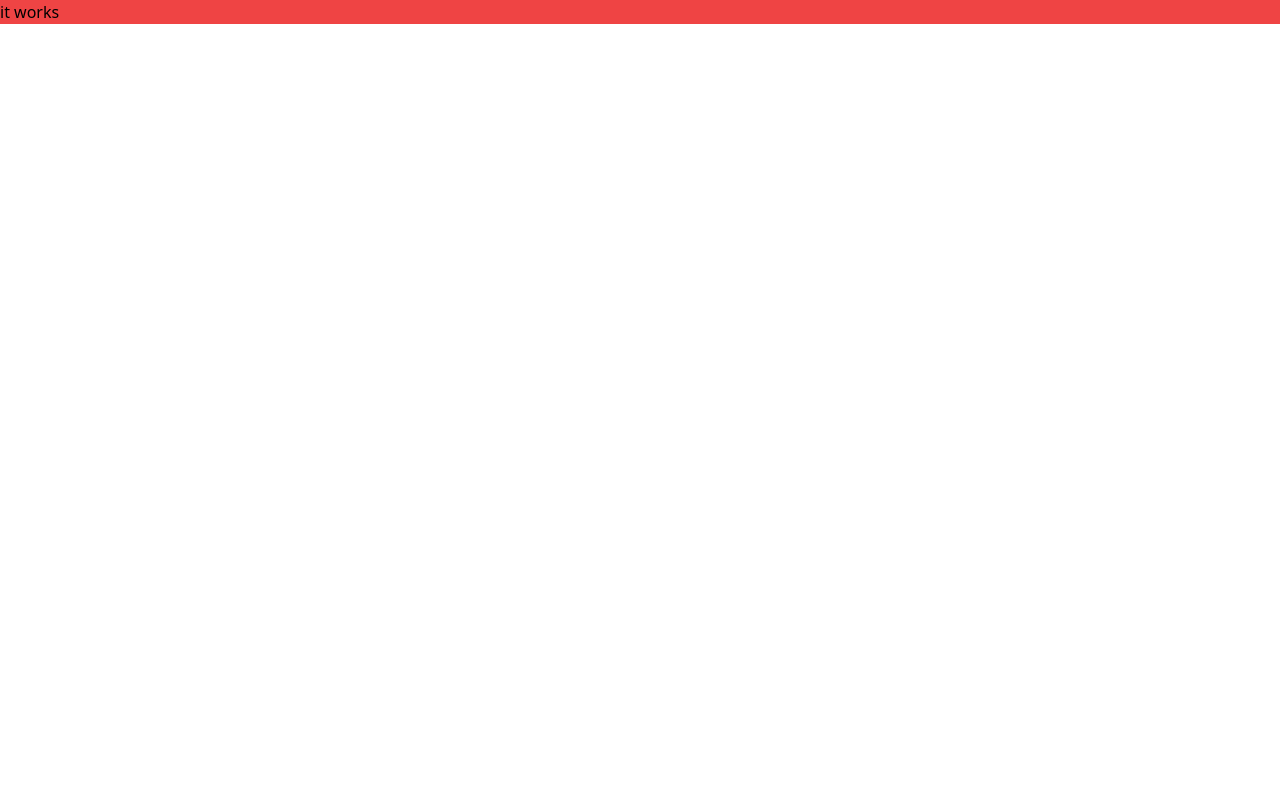
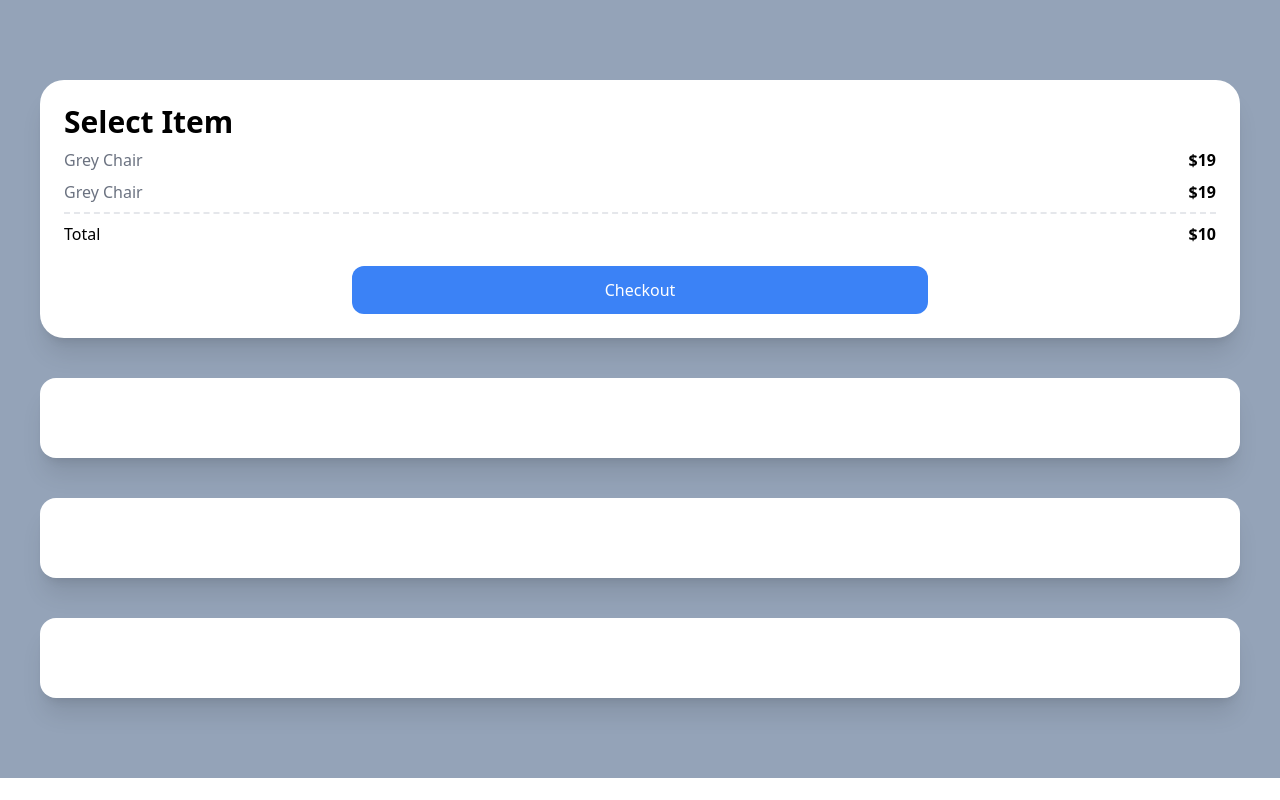
Before and after one commit to donghoonlee94/next-carot, a Next.js app: page / in a window 1280 px wide. Built offline with nearby package versions, Linux system fonts and the light colour scheme.

Commit message:
add: tailwind wtyle

```diff
--- a/pages/index.tsx
+++ b/pages/index.tsx
@@ -2,8 +2,32 @@
 
 const Home: NextPage = () => {
   return (
-    <div className="bg-red-500">
-      <h1 className="text-black">it works</h1>
+    <div className="bg-slate-400 py-20 px-10 grid gap-10">
+      <div className="bg-white p-6 rounded-3xl shadow-xl">
+        <span className="font-semibold text-3xl">Select Item</span>
+        <div className="flex justify-between my-2">
+          <span className="text-gray-500">Grey Chair</span>
+          <span className="font-semibold">$19</span>
+        </div>
+        <div className="flex justify-between">
+          <span className="text-gray-500">Grey Chair</span>
+          <span className="font-semibold">$19</span>
+        </div>
+        <div className="flex justify-between mt-2 pt-2 border-t-2 border-dashed">
+          <span>Total</span>
+          <span className="font-semibold">$10</span>
+        </div>
+        <div
+          className="mt-5 bg-blue-500 text-white p-3
+          text-center rounded-xl w-2/4 mx-auto
+         "
+        >
+          Checkout
+        </div>
+      </div>
+      <div className="bg-white p-10 rounded-2xl shadow-xl"></div>
+      <div className="bg-white p-10 rounded-2xl shadow-xl"></div>
+      <div className="bg-white p-10 rounded-2xl shadow-xl"></div>
     </div>
   );
 };
```
